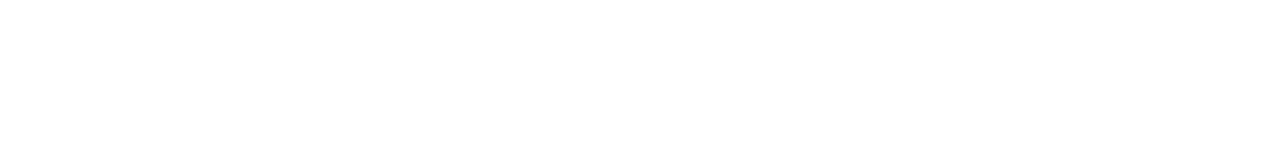
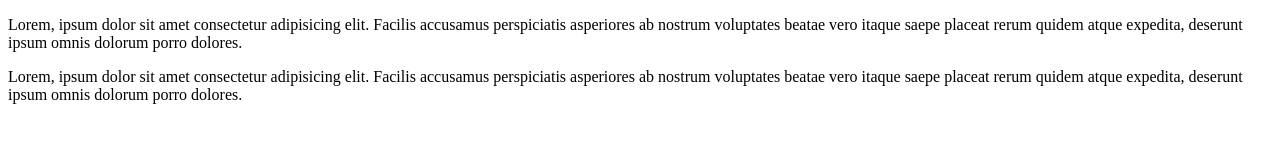
Before and after one commit to Skashnik5/js-udemy, a plain HTML site: page index.html in a window 1280 px wide. Drawn offline with Linux system fonts and the light colour scheme.

Commit message:
Третий комит

```diff
--- a/index.html
+++ b/index.html
@@ -7,7 +7,9 @@
 	<title>Document</title>
 </head>
 <body>
-	<p></p>
+	<p>Lorem, ipsum dolor sit amet consectetur adipisicing elit. Facilis accusamus perspiciatis asperiores ab nostrum voluptates beatae vero itaque saepe placeat rerum quidem atque expedita, deserunt ipsum omnis dolorum porro dolores.</p>
+	<p>Lorem, ipsum dolor sit amet consectetur adipisicing elit. Facilis accusamus perspiciatis asperiores ab nostrum voluptates beatae vero itaque saepe placeat rerum quidem atque expedita, deserunt ipsum omnis dolorum porro dolores.</p>
+
 
 <link rel="stylesheet" href="css/style.css">
 <script src="js/script.js"></script>
```
